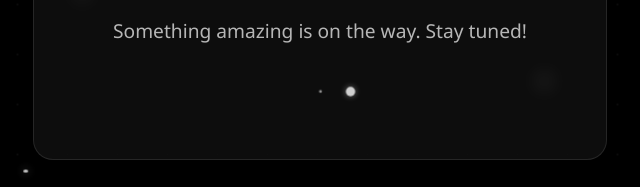
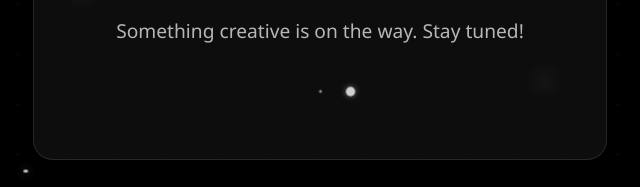
Before and after one commit to gamaydotio/gamaydotio.github.io, a plain HTML site: page index.html in a window 1280 px wide. Shown: the part 433-620 px from the top of the page, 320-960 px from the left. Drawn offline with Linux system fonts and the light colour scheme.

Commit message:
Update index.html

```diff
--- a/index.html
+++ b/index.html
@@ -12,7 +12,7 @@
         <div class="content">
             <h1 class="logo">GAMAYIO.COM</h1>
             <h2 class="coming-soon">Coming Soon</h2>
-            <p class="description">Something amazing is on the way. Stay tuned!</p>
+            <p class="description">Something creative is on the way. Stay tuned!</p>
             <div class="dots">
                 <span class="dot"></span>
                 <span class="dot"></span>
```
